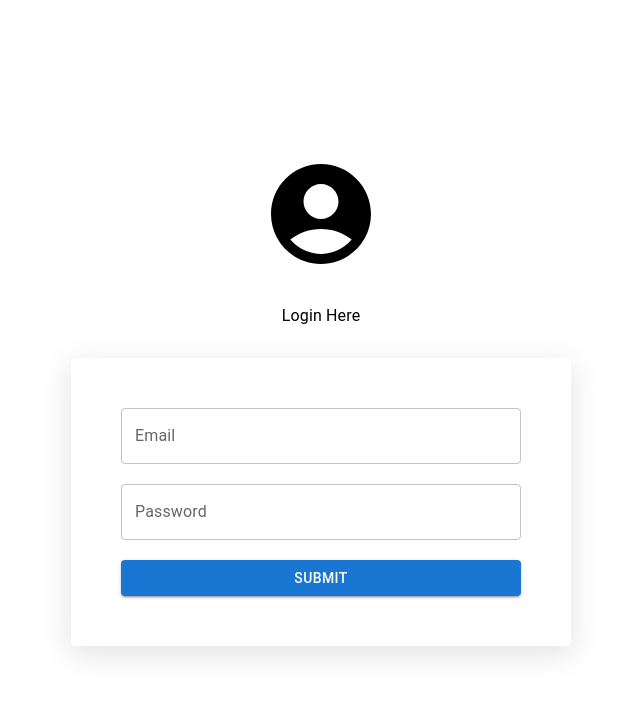
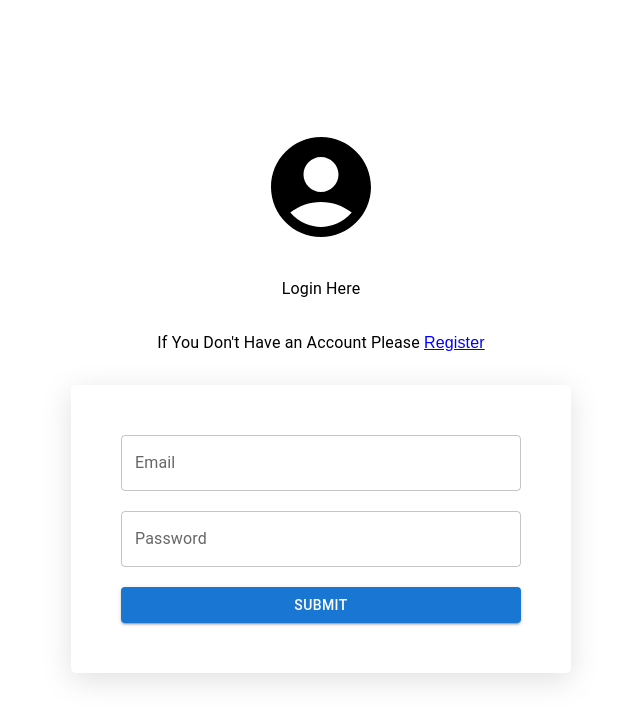
Before and after one commit to jubayerjuhan/Research_Library, a React (Vite) app: page /login in a window 1280 px wide. Shown: the top 722 px of the page, without its empty margins (319-959 px from the left). Built offline with nearby package versions, Linux system fonts and the light colour scheme.

Commit message:
Server Link Changed

```diff
--- a/src/client.js
+++ b/src/client.js
@@ -1,5 +1,5 @@
 import axios from "axios";
 
 export const client = axios.create({
-  baseURL: "http://localhost:4000/",
+  baseURL: "https://research-library.onrender.com/",
 });
--- a/src/pages/Homepage/Homepage.jsx
+++ b/src/pages/Homepage/Homepage.jsx
@@ -35,6 +35,7 @@ const Homepage = () => {
         label="Find Research"
         onChange={handleSearchChange}
       />
+      {loading && <p style={{ marginBottom: 2 }}>Loading...</p>}
       <Box sx={{ display: "flex", flexWrap: "wrap", gap: 5.5 }}>
         {posts.map((post, key) => {
           return <ResearchCard post={post} />;
--- a/src/pages/Register/Register.jsx
+++ b/src/pages/Register/Register.jsx
@@ -41,6 +41,17 @@ const Register = ({ register }) => {
     <Box className="register">
       <AccountCircleIcon style={{ fontSize: 120 }} className="icon" />
       <Typography>{register ? "Register Here" : "Login Here"}</Typography>
+      {!register && (
+        <Typography>
+          If You Don't Have an Account Please{" "}
+          <a
+            style={{ textDecoration: "underline", color: "blue" }}
+            href="/register"
+          >
+            Register
+          </a>
+        </Typography>
+      )}
       <form action="" className="form" onSubmit={handleSubmit(onSubmit)}>
         {fields.map((field, key) => (
           <TextField
```
Also changed, not shown: 1 other file (tests, documents, lock files or other folders).
